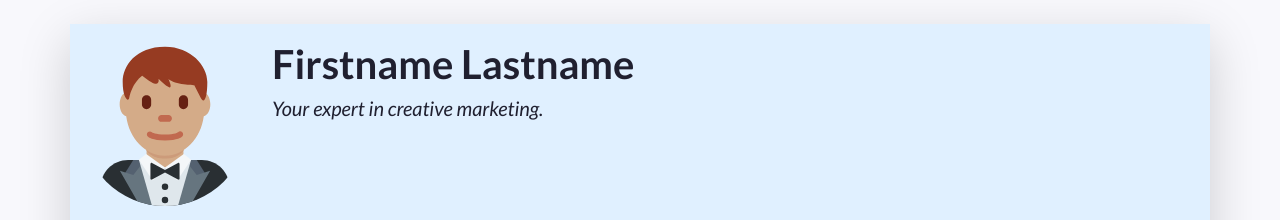
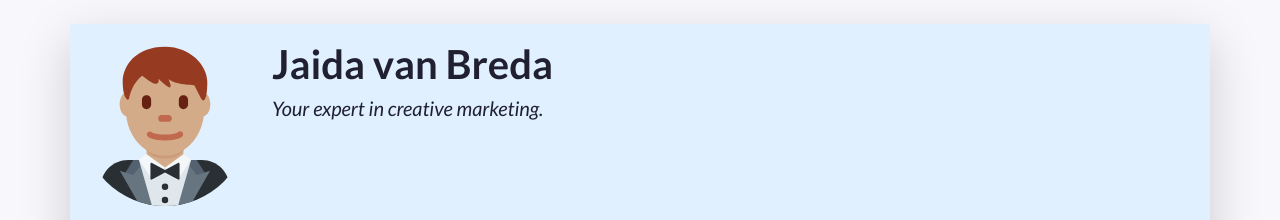
Before and after one commit to JaidavBreda/PRJ4cv, a plain HTML site: page index.html in a window 1280 px wide. Shown: the top 220 px of the page. Drawn offline with nearby package versions, Linux system fonts and the light colour scheme.

Commit message:
Update index.html

```diff
--- a/index.html
+++ b/index.html
@@ -49,7 +49,7 @@
           A container to wrap around your name and tagline. Full-width at small size, then columns of increasing size.
         -->
         <div class="col-12 col-sm-8 col-md-9 col-lg-10 my-3 header-content">
-          <h1 class="fw-bolder">Firstname Lastname</h1>
+          <h1 class="fw-bolder">Jaida van Breda</h1>
           <h5 class="fst-italic tagline">Your expert in creative marketing.</h5>
         </div>
       </header>
```
